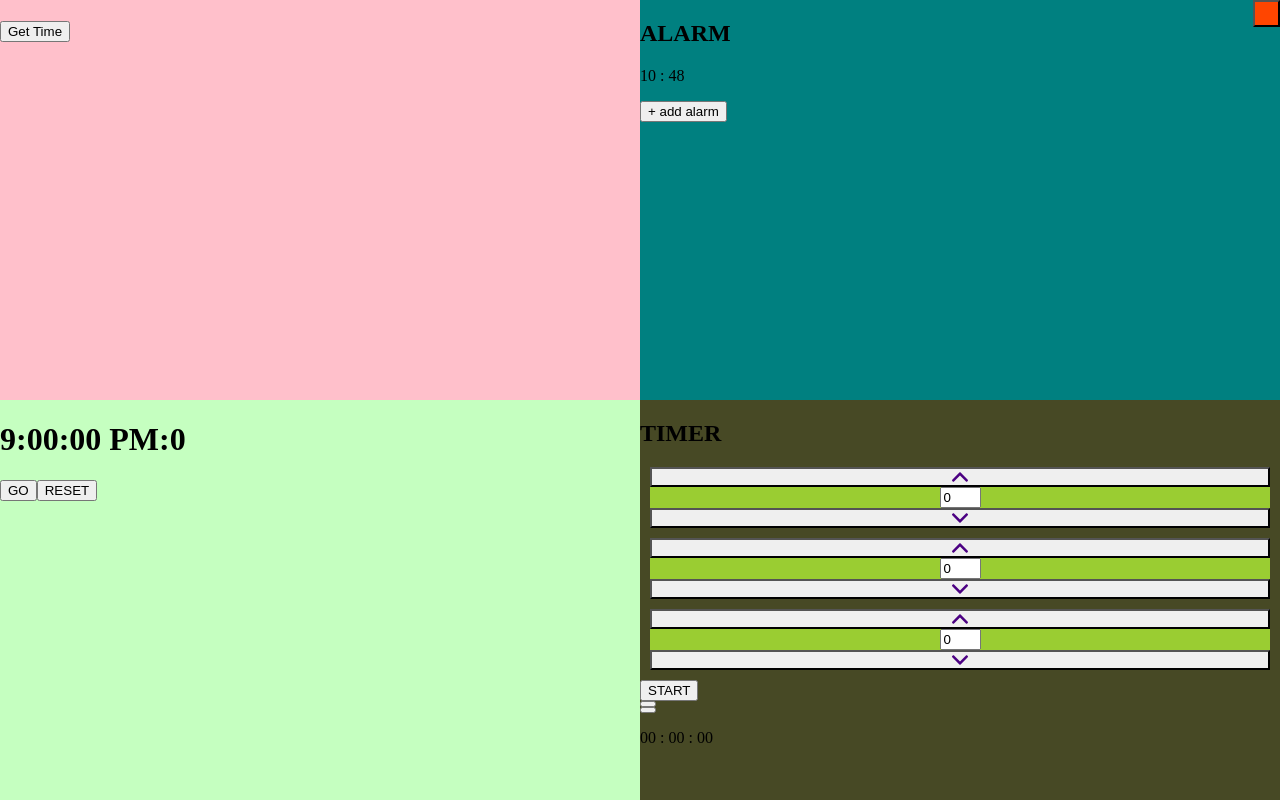
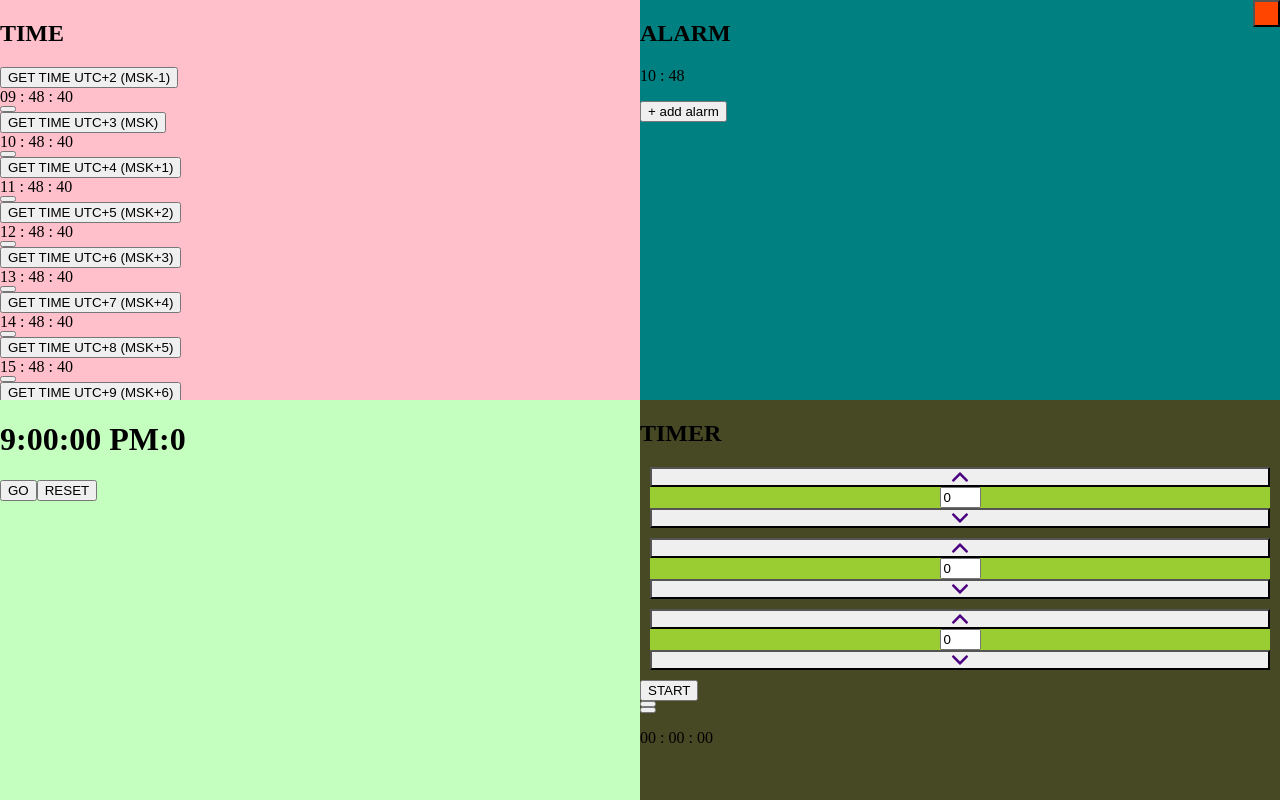
Before and after one commit to EvgenyGrinko/Front-end_React.js-Time-Stopwatch-Alarm-Timer, a React (Create React App) app: page / in a window 1280 px wide. Built offline with nearby package versions, Linux system fonts and the light colour scheme.

Commit message:
Customize Time functionality and add style classes
To the Time component added extra content to get time in all 11 time zones of Russia. As representatives selected big cities of each time zone.

```diff
--- /dev/null
+++ b/src/components/ItemCityName.jsx
@@ -0,0 +1,9 @@
+import React from "react";
+
+function ItemCityName(props){
+    return <div className="city-name">
+                {props.cityName}
+            </div>
+}
+
+export default ItemCityName;
--- /dev/null
+++ b/src/components/ItemTimeZones.jsx
@@ -0,0 +1,31 @@
+import React from "react";
+import addZero from "./addZero.js";//Function used to add a zero to the passed in "timeValue" if is less then 10.
+
+function ItemTimeZones(props){
+
+    const buttonGetTime = document.querySelector(".single-city-container .button-" + props.cityName.toLowerCase());
+    const containerTimeInCity = document.querySelector(".single-city-container .button-" + props.cityName.toLowerCase() + " ~ .container-time-in-city");
+
+    function handleGetTimeClick(){
+        buttonGetTime.classList.add("hide-element");
+        containerTimeInCity.classList.remove("hide-element");
+    }
+    function handleCloseClick() {
+        buttonGetTime.classList.remove("hide-element");
+        containerTimeInCity.classList.add("hide-element");
+    }
+    return <div className="single-city-container">
+
+                <button
+                    className = {"button-time button-" + props.cityName.toLowerCase()}
+                    onClick = {handleGetTimeClick}>GET TIME {<span className = "timeZone">{props.timeZone}</span>}
+                </button>
+                <div className = "container-time-in-city hide-element">
+                    <div className = "time-text">{(props.time.getHours() + props.offset > 23) ? (addZero(props.time.getHours() + props.offset - 24)) : (addZero(props.time.getHours() + props.offset))} : {addZero(props.time.getMinutes())} : {addZero(props.time.getSeconds())}</div>
+                    <button className = "button-close" onClick = {handleCloseClick}></button>
+                </div>
+
+            </div>
+}
+
+export default ItemTimeZones;
--- a/src/components/Time.jsx
+++ b/src/components/Time.jsx
@@ -1,42 +1,69 @@
 import React, { useState } from "react";
+import InitialCurtain from "./InitialCurtain";//Initial component-curtain that hides main functionality.
+import CloseComponent from "./CloseComponent";//Component used to close currently opened main one.
+import timeZonesRussia from "./timeZonesRussia";//An array of objects. Each one represents one city (Russian federal centers of different regions) and its timezone value.
+import ItemTimeZones from "./ItemTimeZones";//Component allows to get time of one city, according to its timezone.
+import ItemCityName from "./ItemCityName";//Component return only name of the city.
 
 function Time(){
 
-    const [time, setTime] = useState("");
-    const [buttonName, setButtonName] = useState("Get Time");
+    const [time, setTime] = useState(new Date());
     const [timerId, setTimerId] = useState();
+    const [buttonAllTimesName, setButtonAllTimeName] = useState("GET ALL TIMES")
+    const buttonsGetTime = document.querySelectorAll(".single-city-container .button-time");
+    const containersTimeInCity = document.querySelectorAll(".single-city-container .container-time-in-city");
 
-    //  function getTime(){
-    //      setTime(new Date().toLocaleTimeString());
-    //      setInterval(getTime, 1000);
-    //  }
+    function handleCurtainClick(){
+        document.querySelector(".time .initial-curtain").style.display = "none";
+        setTimerId(setTimeout(function tick(){
+            setTime(new Date());
+            setTimerId(setTimeout(tick, 1000));
+        }, 1000));
+    }
 
-    // function getTime(){
-    //     let timerId = setTimeout(function tick(){
-    //         setTime(new Date().toLocaleTimeString());
-    //         timerId = setTimeout(tick, 1000);
-    //     }, 1000);
+    function handleButtonAllTimesClick(){
+        if (buttonAllTimesName === "GET ALL TIMES"){
+            setButtonAllTimeName("HIDE ALL TIMES");
+            buttonsGetTime.forEach((item) => {item.classList.add("hide-element")});
+            containersTimeInCity.forEach((item) => {item.classList.remove("hide-element")});
+        } else {
+            setButtonAllTimeName("GET ALL TIMES");
+            buttonsGetTime.forEach((item) => {item.classList.remove("hide-element")});
+            containersTimeInCity.forEach((item) => {item.classList.add("hide-element")});
+        }
+    }
+    // function stopAllTimes(){
+    //     clearTimeout(timerId);
     // }
 
+    return <div className="container time">
+                <InitialCurtain name = "Time" handleCurtainClick = {handleCurtainClick}/>
 
-    function getTime(){
-        if (buttonName === "Get Time") {
-            setTimerId(setTimeout(function tick(){
-                setTime(new Date().toLocaleTimeString());
-                setTimerId(setTimeout(tick, 1000));
-            }, 1000));
-            setButtonName("Stop Time");
-        } else {
-            clearTimeout(timerId);
-            setButtonName("Get Time");
-        }
-    }
+                <div className = "time-area-button-close">
+                    <CloseComponent name="time"/>
+                </div>
+                <div className="time-area-list-of-times">
+                    {timeZonesRussia.map(function(item, index){
+                        return <ItemTimeZones
+                                    cityName = {item.name}
+                                    timeZone = {item.timeZone}
+                                    offset = {index - 1}
+                                    time = {time}
+                                />
+                    })}
+                </div>
+                <div className = "time-area-list-of-cities">
+                    {timeZonesRussia.map(function(item){
+                        return <ItemCityName cityName = {item.name} />
+                    })}
 
+                </div>
+                <div className = "time-area-button-for-all-cities">
+                    <button className = "button-get-all-times" onClick = {handleButtonAllTimesClick}>{buttonAllTimesName}</button>
+                    {/* <button classNAme = "button-stop-all-times" onClick = {stopAllTimes}>{buttonStopAllTimesName}STOP ALL TIMES</button> */}
+                </div>
 
-    return <div className="time">
-        <h1>{time}</h1>
-        <button onClick={getTime}>{buttonName}</button>
-    </div>
+            </div>
 }
 
 export default Time;
--- /dev/null
+++ b/src/components/timeZonesRussia.js
@@ -0,0 +1,48 @@
+const timeZonesRussia = [
+    {
+        name : "Kaliningrad",
+        timeZone : "UTC+2 (MSK-1)"
+    },
+    {
+        name : "Moscow",
+        timeZone : "UTC+3 (MSK)"
+    },
+    {
+        name : "Samara",
+        timeZone : "UTC+4 (MSK+1)"
+    },
+    {
+        name : "Yekaterinburg",
+        timeZone : "UTC+5 (MSK+2)"
+    },
+    {
+        name : "Omsk",
+        timeZone : "UTC+6 (MSK+3)"
+    },
+    {
+        name : "Krasnoyarsk",
+        timeZone : "UTC+7 (MSK+4)"
+    },
+    {
+        name : "Irkutsk",
+        timeZone : "UTC+8 (MSK+5)"
+    },
+    {
+        name : "Yakutsk",
+        timeZone : "UTC+9 (MSK+6)"
+    },
+    {
+        name : "Vladivostok",
+        timeZone : "UTC+10 (MSK+7)"
+    },
+    {
+        name : "Magadan",
+        timeZone : "UTC+11 (MSK+8)"
+    },
+    {
+        name : "Petropavlovsk-Kamchatsky",
+        timeZone : "UTC+12 (MSK+9)"
+    }
+];
+
+export default timeZonesRussia;
```
